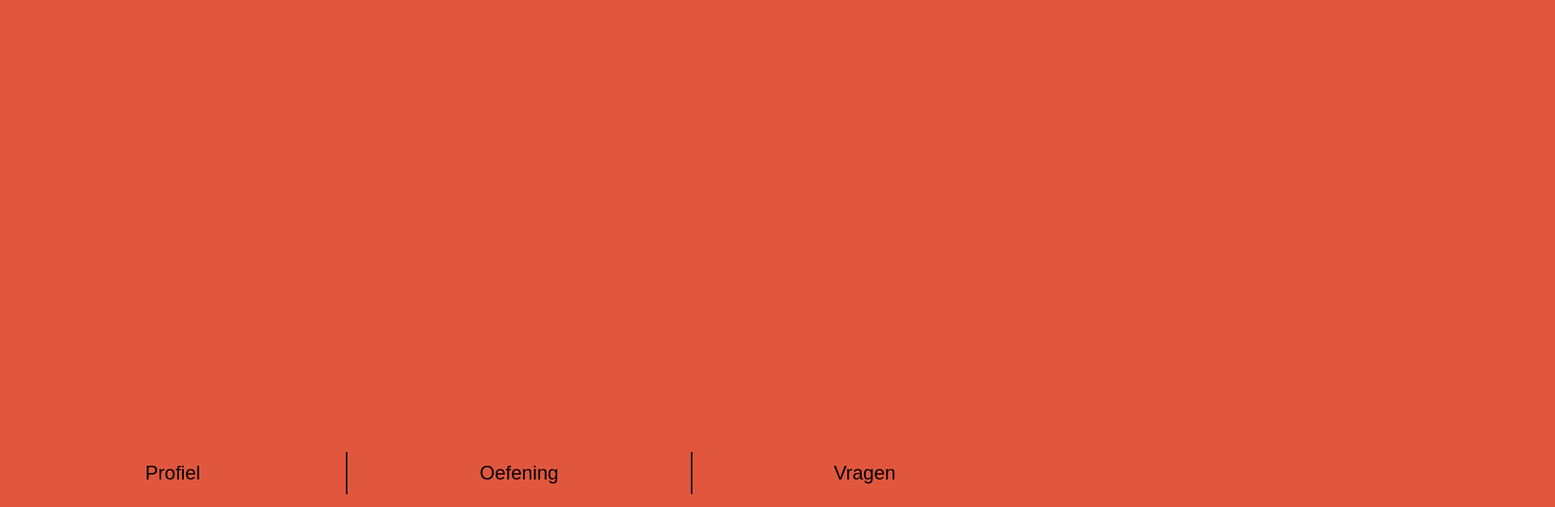
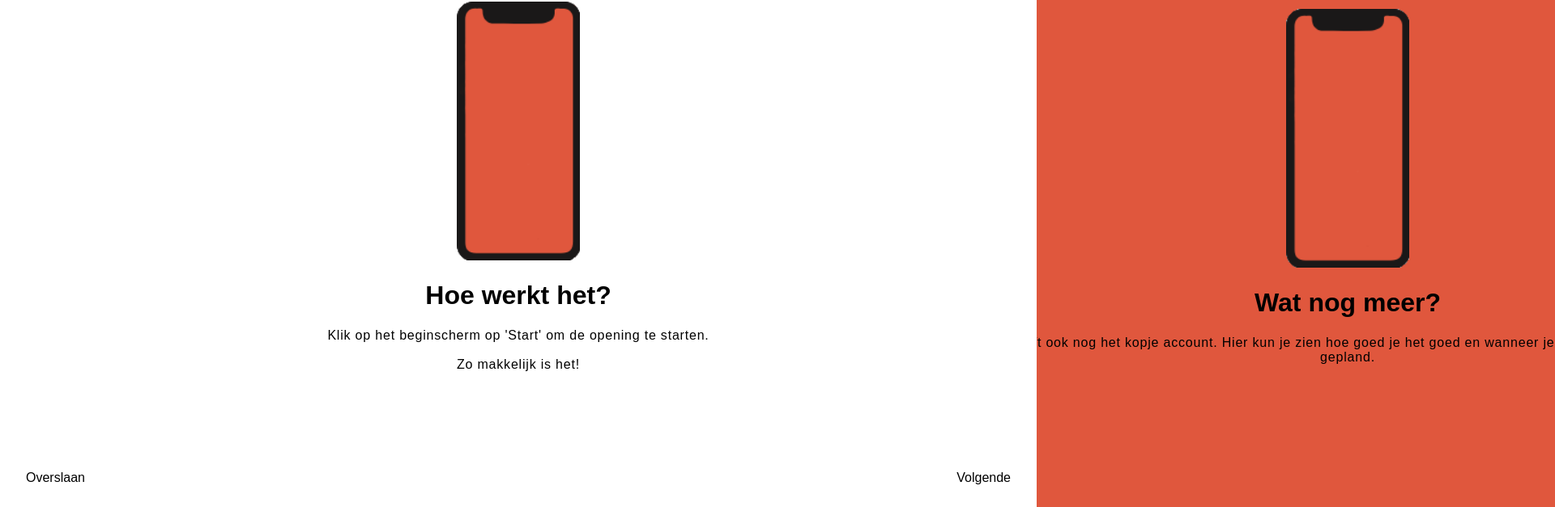
Before and after one commit to Timmotus/react_oogoefeningen_pwa, a React (Create React App) app: page /info in a window 1280 px wide. Shown: the part 173-800 px from the top of the page at 81% size, 1920 px wide, since content can reach past the window. Built offline with nearby package versions, Linux system fonts and the light colour scheme.

Commit message:
Info Page

```diff
--- a/package.json
+++ b/package.json
@@ -7,8 +7,10 @@
     "@testing-library/react": "^11.2.6",
     "@testing-library/user-event": "^12.8.3",
     "axios": "^0.21.1",
+    "materialize-css": "^1.0.0-rc.2",
     "react": "^17.0.2",
     "react-dom": "^17.0.2",
+    "react-materialize": "^3.9.8",
     "react-router-dom": "^5.2.0",
     "react-scripts": "4.0.3",
     "web-vitals": "^1.1.1"
--- a/src/App.css
+++ b/src/App.css
@@ -5,4 +5,14 @@ html, body, #root {
     height: 100%;
     margin: 0;
     overflow: hidden;
+    min-width: 256px;
 }
+
+.app {
+    display: flex;
+    height: 100%;
+    width: 100%;
+    margin: 0;
+    padding: 0;
+    overflow: hidden;
+}
--- a/src/App.js
+++ b/src/App.js
@@ -7,18 +7,18 @@ import {
 
 import './App.css';
 import Camera from './components/Camera';
-import NavBar from './components/NavBar';
 import Weather from './components/Weather';
 import Home from './components/Home';
+import InfoPage from "./components/InfoPage";
 
 export default class App extends React.Component {
     render() {
         return (
-            <div>
+            <div className="app">
                 <Router>
-                    <NavBar />
                     <Switch>
                         <Route exact path="/" component={Home} />
+                        <Route exact path="/info" component={InfoPage} />
                         <Route exact path="/page1" component={Weather} />
                         <Route exact path="/page2" component={Camera} />
                     </Switch>
--- a/src/components/Home.js
+++ b/src/components/Home.js
@@ -8,7 +8,7 @@ const Home = () => {
             <img src={'./assets/face_phone.png'} alt=""/>
             <h1>Welkom!</h1>
             <span>Er staan oefeningen voor je klaar!</span>
-            <button><i className="material-icons">play_arrow</i>Start<i></i></button>
+            <button><i className="material-icons">play_arrow</i>Start<i/></button>
         </div>
     );
 }
--- /dev/null
+++ b/src/components/InfoPage.css
@@ -0,0 +1,61 @@
+.info-wrapper {
+    display: grid;
+    grid-template-rows: 1fr 9fr 1fr;
+    justify-content: center;
+    align-items: center;
+    text-align: center;
+    width: 100%;
+    background-color: #fff;
+    color: black;
+}
+
+.carousel {
+    display: flex;
+    justify-content: center;
+    align-items: center;
+    text-align: center;
+}
+
+.carousel-panel > img {
+    height: 40vh;
+}
+
+.carousel-panel > h1 {
+
+}
+
+.carousel-panel > p {
+    text-transform: none;
+    margin: 0;
+}
+
+.carousel-panel {
+    display: block;
+    width: 80%;
+    position: absolute;
+}
+
+.carousel-controls {
+    display: grid;
+    grid-template-columns: 1fr 8fr 1fr;
+}
+
+.carousel-controls > span {
+    margin: 0 2em;
+}
+
+.indicators {
+    display: grid;
+    grid-template-columns: 1fr 1fr 1fr;
+}
+
+.indicator {
+    width: 1em;
+    height: 1em;
+    border-radius: 100%;
+    border: 1px solid #000;
+}
+
+.indicator.active {
+    background-color: #000;
+}
--- /dev/null
+++ b/src/components/InfoPage.js
@@ -0,0 +1,53 @@
+import React, {Component} from "react";
+import "materialize-css";
+import {Carousel} from "react-materialize";
+import "./InfoPage.css";
+
+export default class InfoPage extends Component {
+
+    componentDidMount() {
+
+    }
+
+    render() {
+        return (
+            <div className="info-wrapper">
+                <h1>Uitleg</h1>
+                <Carousel carouselId="info-carousel"
+                          className="white-text center"
+                          options={{ fullWidth: true, indicators: false }}>
+                    <div className="carousel-panel" id="panel-0">
+                        <img src={"./assets/smartphone_placeholder.png"} alt=""/>
+                        <h1>Hoe werkt het?</h1>
+                        <p>Klik op het beginscherm op 'Start' om de opening te starten.</p>
+                        <br/>
+                        <p>Zo makkelijk is het!</p>
+                    </div>
+                    <div className="carousel-panel" id="panel-1">
+                        <img src={"./assets/smartphone_placeholder.png"} alt=""/>
+                        <h1>Wat nog meer?</h1>
+                        <p>De app heeft ook nog het kopje account.
+                            Hier kun je zien hoe goed je het goed en
+                            wanneer je een volgende afspraak hebt gepland.</p>
+                    </div>
+                    <div className="carousel-panel" id="panel-2">
+                        <img src={"./assets/smartphone_placeholder.png"} alt=""/>
+                        <h1>Vragen?</h1>
+                        <p>Heb je hulp nodig?</p>
+                        <p>Klik dan op vragen.</p>
+                    </div>
+                </Carousel>
+                <div className="carousel-controls">
+                    <span>Overslaan</span>
+                    <div className="indicators" style={{opacity: 0}}>
+                        <div className='indicator'/>
+                        <div className='indicator'/>
+                        <div className='indicator'/>
+                    </div>
+                    <span>Volgende</span>
+                </div>
+            </div>
+        );
+    }
+
+}
```
Also changed, not shown: public/assets/smartphone_placeholder.png (added), 1 other file (tests, documents, lock files or other folders).
